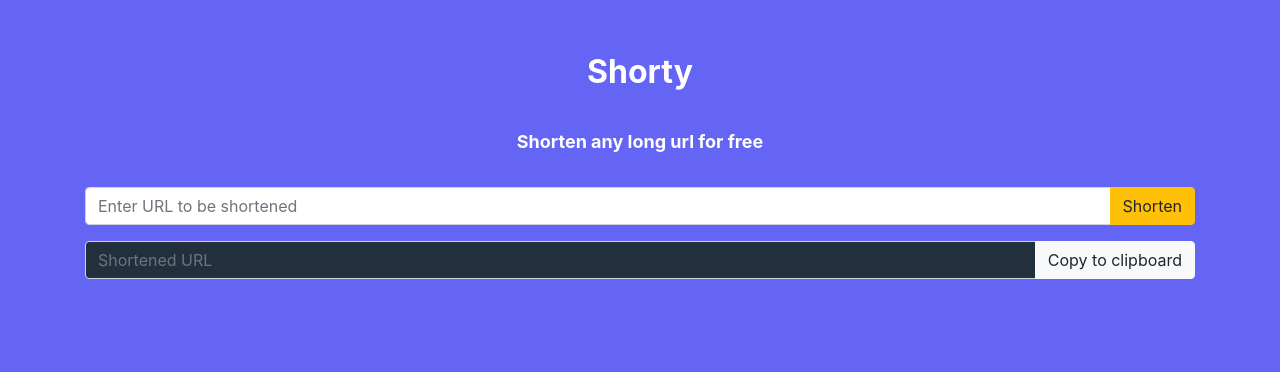
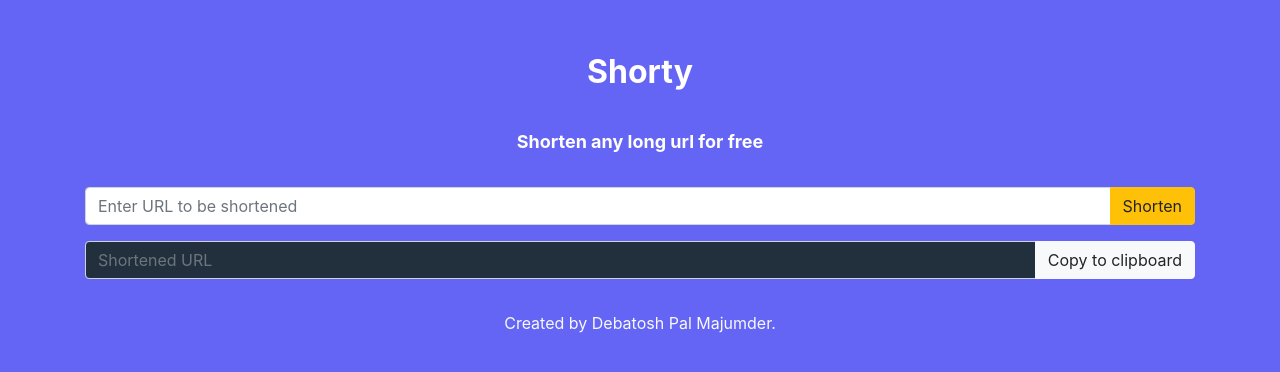
Before and after one commit to debatoshpm/URL-Shortener, a React (Create React App) app in the folder client/: page / in a window 1280 px wide. Shown: the top 372 px of the page. Built offline with nearby package versions, Linux system fonts and the light colour scheme.

Commit message:
minor change

```diff
--- a/client/src/components/Shorty.jsx
+++ b/client/src/components/Shorty.jsx
@@ -100,6 +100,9 @@ class Shorty extends Component {
 
           {this.state.error ? <div>Error!! Check long url!!</div> : <div></div>}
         </div>
+        <div className="text-center text-light">
+          Created by Debatosh Pal Majumder.
+        </div>
       </div>
     );
   }
```
